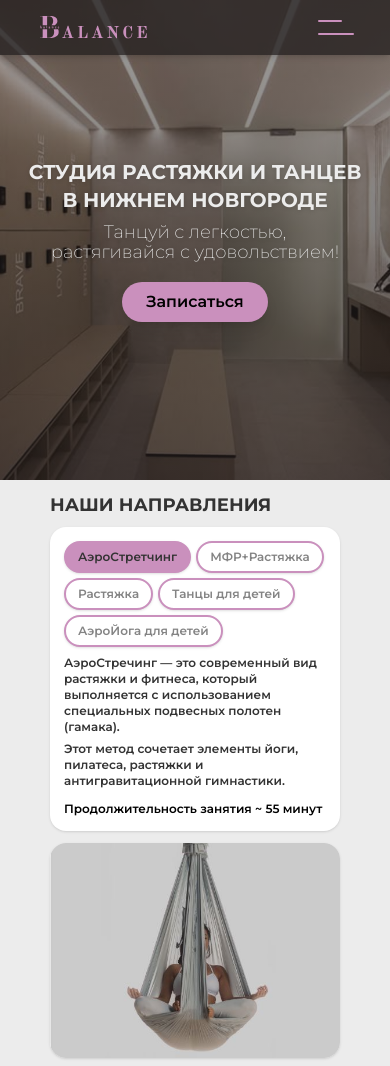
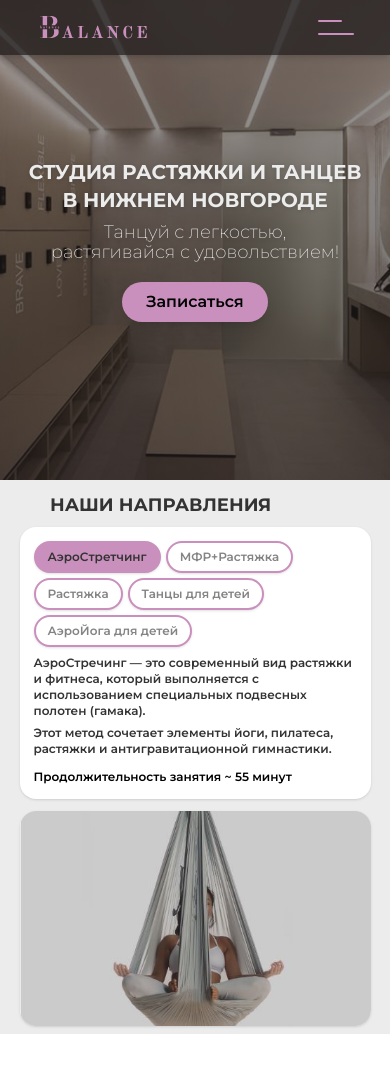
Before and after one commit to lada-nikiforova/fitness-balance, a React (Vite) app: page / in a window 390 px wide. After the commit the page ends 1034 px from the top, so only its background shows below. Built offline with nearby package versions, Linux system fonts and the light colour scheme.

Commit message:
fix sizing

```diff
--- a/src/sections/Directions.jsx
+++ b/src/sections/Directions.jsx
@@ -37,7 +37,7 @@ const Directions = () => {
                 </h2>
             </div>
             <div className='flex flex-col md:flex-row justify-between text-xs md:text-2xl'>
-                <div className='bg-white w-full max-w-[290px] min-h-[215px] rounded-[16px] shadow-sm p-[14px] mb-[12px] md:max-w-[580px] md:min-h-[620px] md:mr-[20px] flex flex-col justify-between md:p-[20px]'>
+                <div className='bg-white w-full max-w-[90vw] min-h-[215px] rounded-[16px] shadow-sm p-[14px] mb-[12px] md:max-w-[580px] md:min-h-[620px] md:mr-[20px] flex flex-col justify-between md:p-[20px]'>
                     <div className='flex flex-wrap gap-[5px] mb-[8px] md:gap-[8px]'>
                     {directions.map(({ id, label }) => (
                         <button key={id} className={`border-[2px] rounded-full px-[12px] md:px-[24px] py-[6px] md:py-[12px] font-semibold cursor-pointer shadow-sm hover:shadow-xl
@@ -53,7 +53,7 @@ const Directions = () => {
                     </div>
 
                 </div>
-                <div className='bg-white w-full max-w-[290px] h-[215px] md:max-w-[580px] md:h-[620px] rounded-[16px] shadow-sm'>
+                <div className='bg-white w-full max-w-[90vw] h-[215px] md:max-w-[580px] md:h-[620px] rounded-[16px] shadow-sm'>
                         <img className='w-full h-full object-cover rounded-2xl' src={directionImage[activeDirection]} />
                 </div>
 
```
